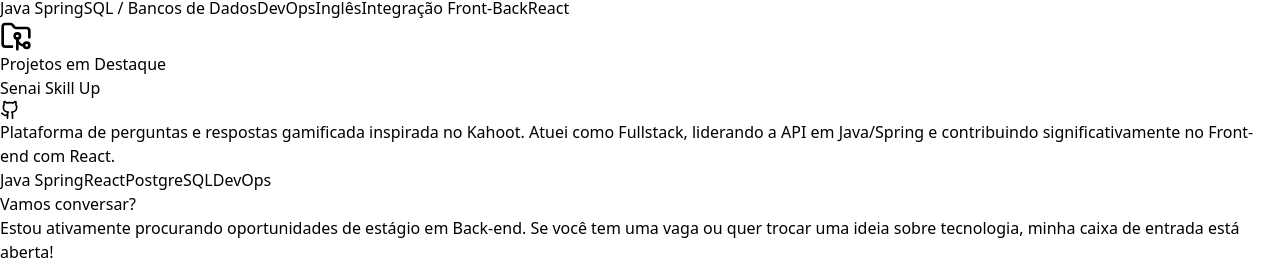
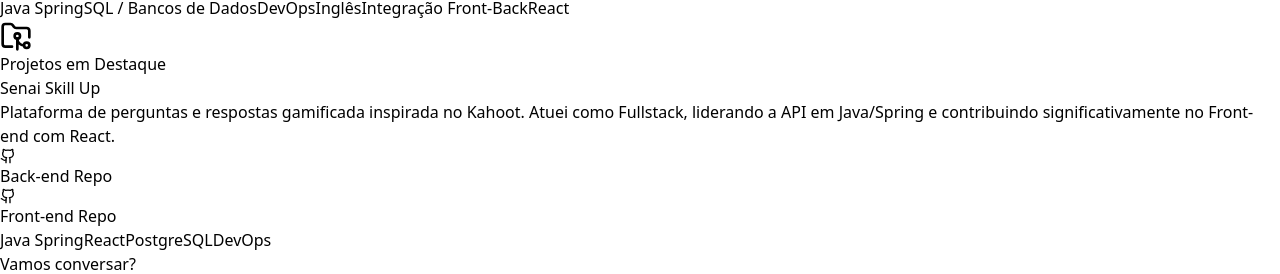
Before and after one commit to isaacdev07/portifolio-isaacdev07, a React (Vite) app: page / in a window 1280 px wide. Shown: the part 776-1050 px from the top of the page. Built offline with nearby package versions, Linux system fonts and the light colour scheme.

Commit message:
Feat: add field to link front end repo

```diff
--- a/src/components/Projects.jsx
+++ b/src/components/Projects.jsx
@@ -1,5 +1,6 @@
 import React from 'react';
-import { FolderGit2, ExternalLink, Github } from 'lucide-react';
+// Adicionei o ícone 'Globe' caso queira usar para demo no futuro
+import { FolderGit2, Github, Globe } from 'lucide-react';
 import { projects } from '../data/info';
 
 export default function Projects() {
@@ -7,7 +8,7 @@
     <section id="projects" className="py-20 px-4 bg-slate-900">
       <div className="max-w-5xl mx-auto">
 
-        {/* Título da Seção (Adicionei animação fade-right) */}
+        {/* Título da Seção */}
         <div className="flex items-center gap-3 mb-12" data-aos="fade-right">
           <FolderGit2 className="text-blue-500" size={32} />
           <h2 className="text-3xl font-bold text-white">Projetos em Destaque</h2>
@@ -18,26 +19,62 @@
           {projects.map((project, index) => (
             <div
               key={index}
-              // AQUI ESTÃO AS ANIMAÇÕES:
               data-aos="zoom-in"
-              data-aos-delay={index * 100} // Efeito cascata (um por um)
-              className="bg-slate-800 rounded-xl p-6 border border-slate-700 hover:border-blue-500/50 transition-all hover:-translate-y-1 group"
+              data-aos-delay={index * 100}
+              className="bg-slate-800 rounded-xl p-6 border border-slate-700 hover:border-blue-500/50 transition-all hover:-translate-y-1 group flex flex-col"
             >
               <div className="flex justify-between items-start mb-4">
                 <h3 className="text-xl font-bold text-white group-hover:text-blue-400 transition-colors">
                   {project.title}
                 </h3>
-                <div className="flex gap-3 text-slate-400">
-                  <a href={project.link} target="_blank" className="hover:text-white transition-colors">
-                    <Github size={20} />
-                  </a>
-                  {/* Se tiver link de demo, pode adicionar aqui */}
-                </div>
               </div>
 
-              <p className="text-slate-400 mb-6 leading-relaxed">
+              <p className="text-slate-400 mb-6 leading-relaxed flex-grow">
                 {project.description}
               </p>
+
+              {/* Área dos Botões de Repositório (Back e Front) */}
+              <div className="flex flex-wrap gap-3 mb-6">
+
+                {/* Verifica se tem link do Backend */}
+                {project.links?.back && (
+                    <a
+                      href={project.links.back}
+                      target="_blank"
+                      rel="noopener noreferrer"
+                      className="flex items-center gap-2 px-4 py-2 bg-slate-700 hover:bg-slate-600 rounded-lg text-sm text-white transition-colors border border-slate-600 hover:border-blue-500/30"
+                    >
+                      <Github size={16} />
+                      Back-end Repo
+                    </a>
+                )}
+
+                {/* Verifica se tem link do Frontend */}
+                {project.links?.front && (
+                    <a
+                      href={project.links.front}
+                      target="_blank"
+                      rel="noopener noreferrer"
+                      className="flex items-center gap-2 px-4 py-2 bg-slate-700 hover:bg-slate-600 rounded-lg text-sm text-white transition-colors border border-slate-600 hover:border-blue-500/30"
+                    >
+                      <Github size={16} />
+                      Front-end Repo
+                    </a>
+                )}
+
+                {/* Fallback para projetos antigos que usam apenas 'link' */}
+                {project.link && !project.links && (
+                    <a
+                      href={project.link}
+                      target="_blank"
+                      rel="noopener noreferrer"
+                      className="flex items-center gap-2 px-4 py-2 bg-slate-700 hover:bg-slate-600 rounded-lg text-sm text-white transition-colors border border-slate-600"
+                    >
+                      <Github size={16} />
+                      Repositório
+                    </a>
+                )}
+              </div>
 
               {/* Tags de Tecnologias */}
               <div className="flex flex-wrap gap-2 mt-auto">
```
